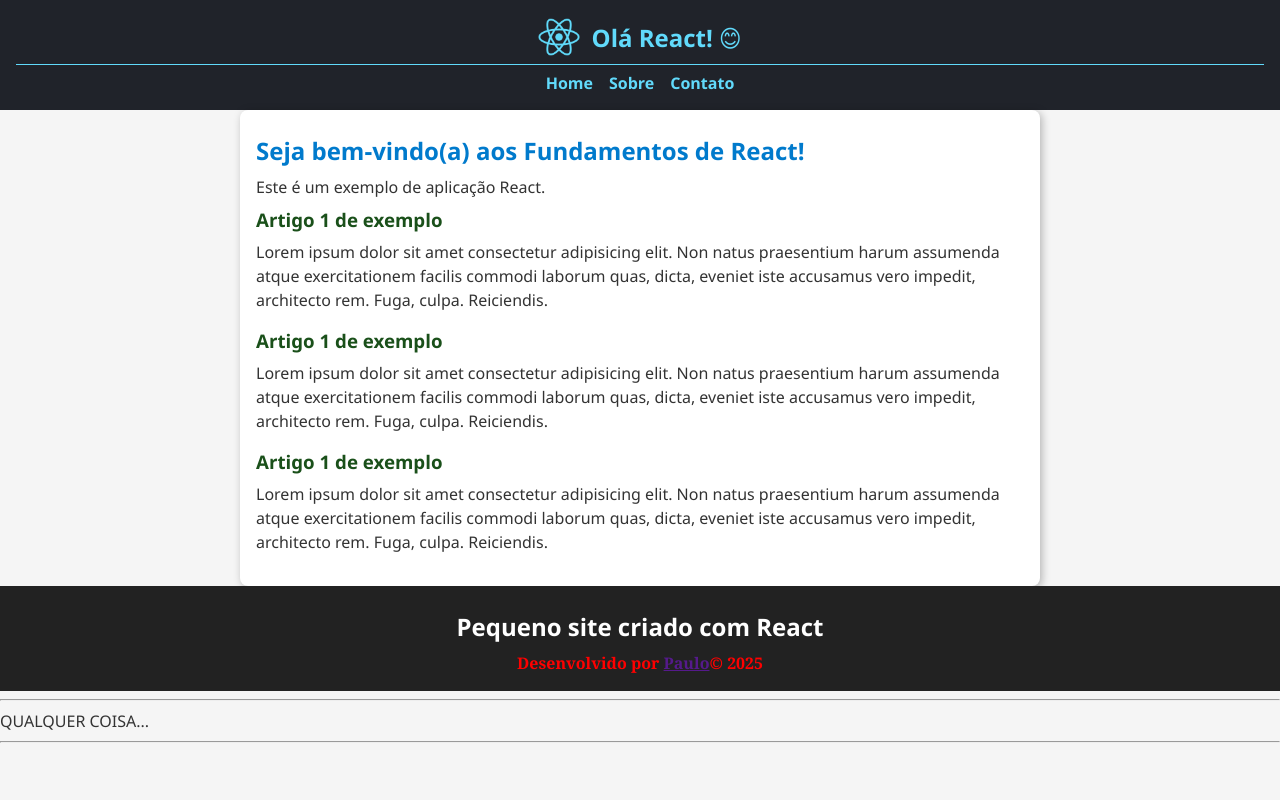
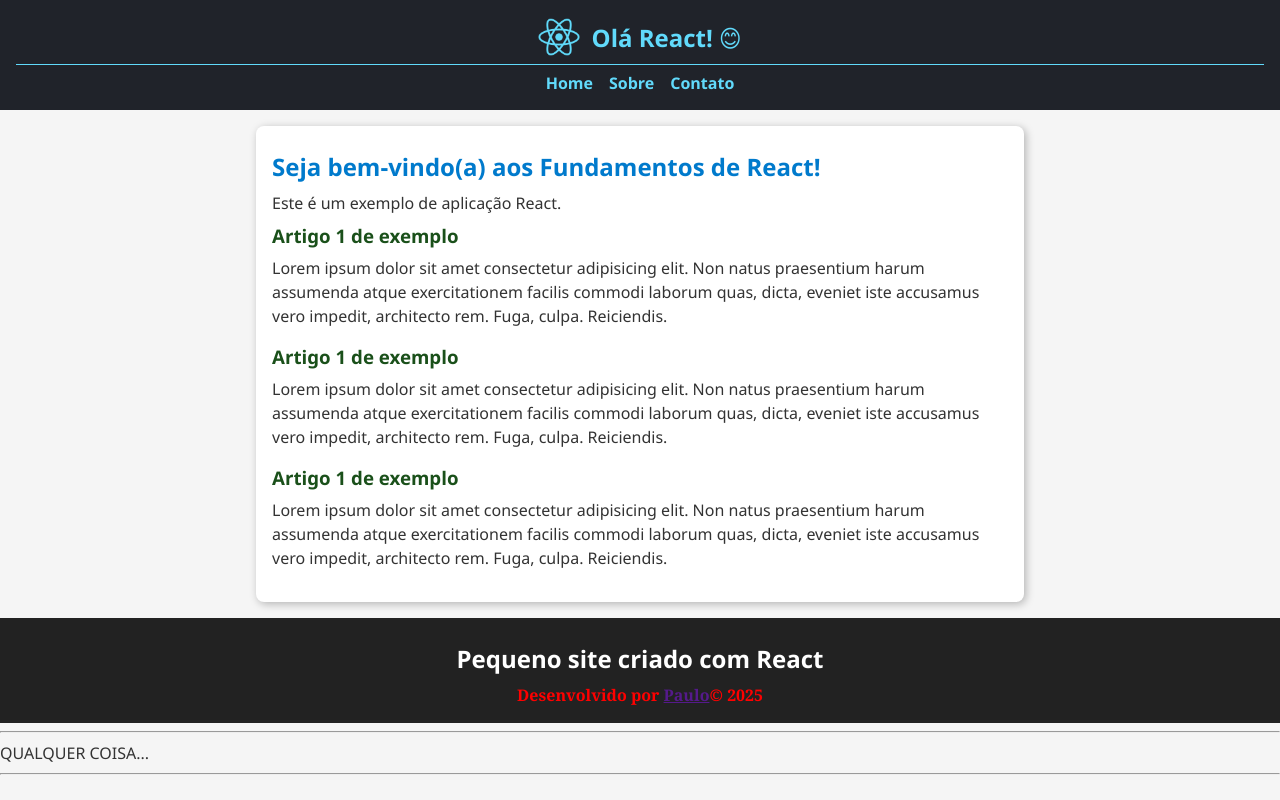
Before and after one commit to PauloHenrique00-tech/react-fundamentos, a React (Vite) app: page / in a window 1280 px wide. Built offline with nearby package versions, Linux system fonts and the light colour scheme.

Commit message:
Formata Conteudo e Combina Classes

```diff
--- a/src/components/Conteudo/Conteudo.module.css
+++ b/src/components/Conteudo/Conteudo.module.css
@@ -1,5 +1,5 @@
 .conteudo {
-  padding: 1 rem;
+  padding: 1rem;
   max-width: 800px;
   margin: auto;
 
```
